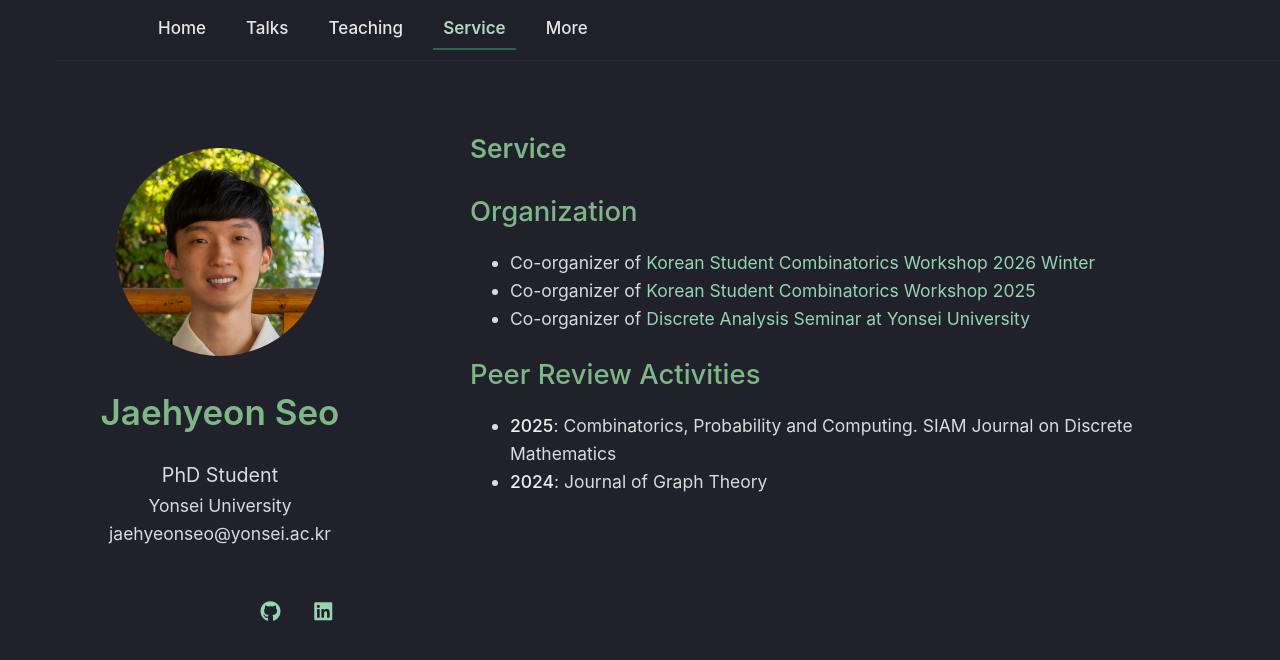
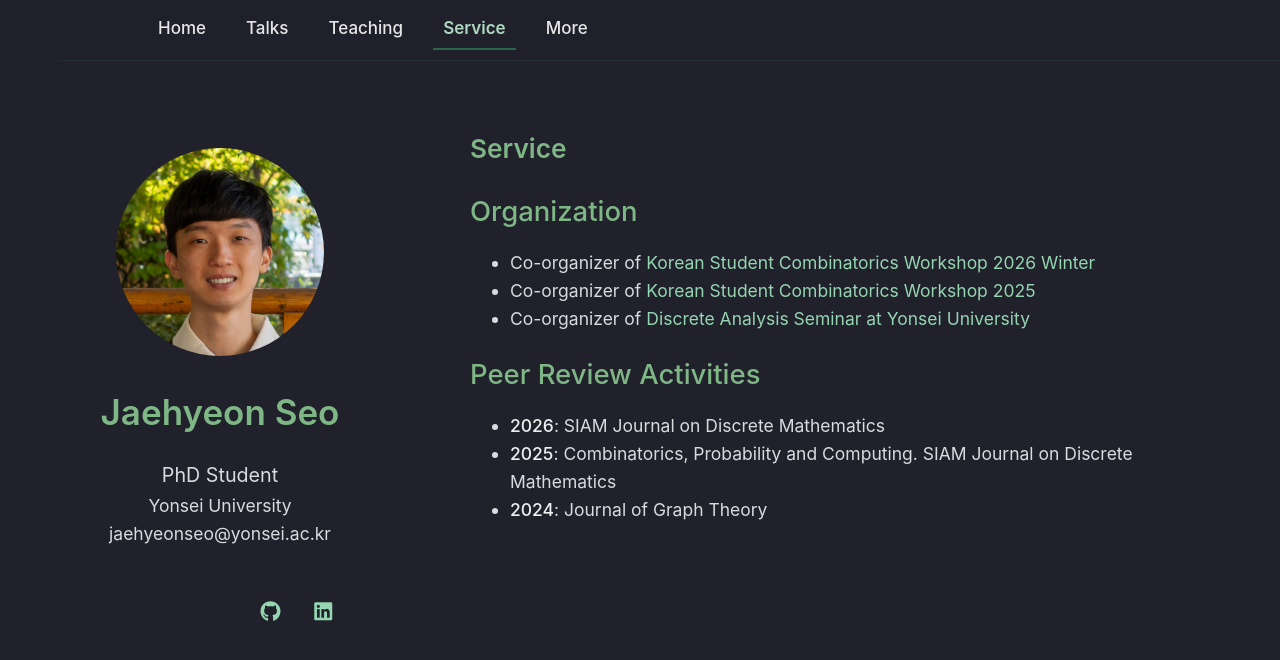
Before and after one commit to thegreatseo/thegreatseo.github.io, a Jekyll site: the page built from services.md, in a window 1280 px wide. Shown: the top 660 px of the page. Built offline with Jekyll 4.4.1, drawn with Linux system fonts in a browser that asks for light colours; a style sheet for code colours, icons or effects is not loaded.

Commit message:
Update CV and service activities for 2026

```diff
--- a/_includes/service.md
+++ b/_includes/service.md
@@ -4,5 +4,6 @@
 - Co-organizer of [Discrete Analysis Seminar at Yonsei University](https://sites.google.com/yonsei.ac.kr/discrete-analysis-seminar/)
 
 ## Peer Review Activities
+- **2026**: SIAM Journal on Discrete Mathematics
 - **2025**: Combinatorics, Probability and Computing. SIAM Journal on Discrete Mathematics
 - **2024**: Journal of Graph Theory
```
Also changed, not shown: 1 other file.
